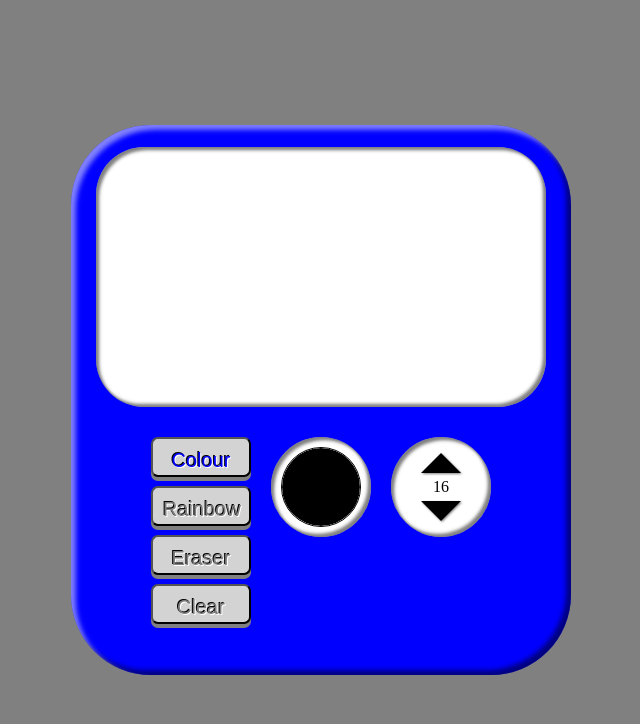
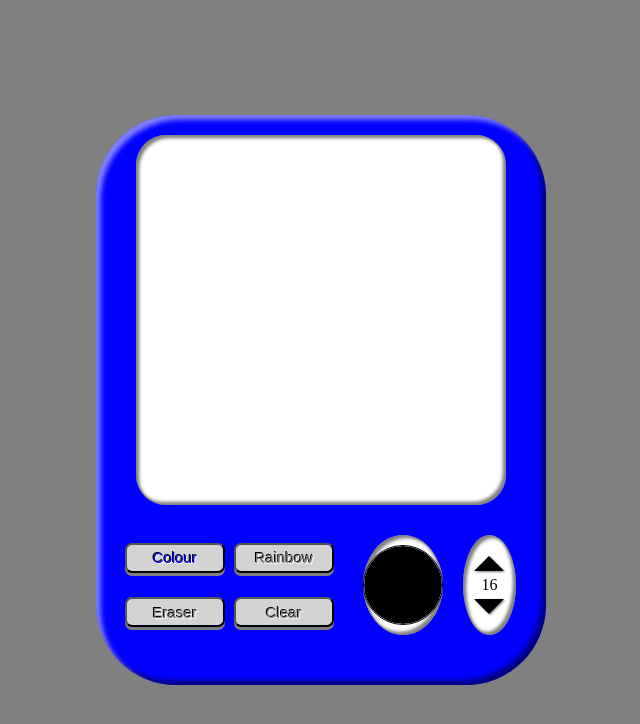
Before and after one commit to jaecoder20/etch-a-sketch, a plain HTML site: page index.html in a window 1280 px wide. Shown: the whole page, without its empty margins (319-959 px from the left). Drawn offline with Linux system fonts and the light colour scheme.

Commit message:
Adjust Css For Parts of the Dispay
Adjusted the dimensions of the sketchpad to a square because JS will
be used to populate the sketch cells dynamically. A square sketchpad
will make JS implementation for this easier. Also adjusted the other
parts of the display that changed as a result of changing sketchpad.

```diff
--- a/styles.css
+++ b/styles.css
@@ -17,8 +17,8 @@ body{
 
 #container{
     background-color: var(--main-color);
-    width: 500px;
-    height: 550px;
+    width: 450px;
+    height: 570px;
     border-radius: 80px;
     display: flex;
     flex-direction: column;
@@ -28,12 +28,15 @@ body{
 }
 
 .sketch-pad{
-    border-radius: 48px;
+    border-radius: 30px;
+    overflow: hidden;
+    display: flex;
+    flex-wrap: wrap;
     position: relative;
     bottom: 30px;
     background-color: white;
-    width: 450px;
-    height: 260px;
+    width: 370px;
+    height: 370px;
     box-shadow: inset 0.2em 0.2em 0.2em 0 rgba(0,0,0,0.5), inset -0.2em -0.2em 0.2em 0 rgba(0,0,0,0.5);
 
 }
@@ -53,6 +56,7 @@ body{
 }
 
 .circle.right{
+    margin-right: 30px;
     gap: 5px;
     display: flex;
     flex-direction: column;
@@ -80,9 +84,9 @@ body{
     1px 1px 1px rgba(0,0,0,.5));
     width: 0;
     height: 0;
-    border-left: 20px solid transparent;
-    border-right: 20px solid transparent;
-    border-bottom: 20px solid black;
+    border-left: 15px solid transparent;
+    border-right: 15px solid transparent;
+    border-bottom: 15px solid black;
     cursor: pointer;
 }
 
@@ -91,27 +95,28 @@ body{
   filter: drop-shadow(1px 1px 1px rgba(0,0,0,.5));
     width: 0;
     height: 0;
-    border-left: 20px solid transparent;
-    border-right: 20px solid transparent;
-    border-top: 20px solid black;
+    border-left: 15px solid transparent;
+    border-right: 15px solid transparent;
+    border-top: 15px solid black;
     cursor: pointer;
 }
 
 .toggle-btns{
+    margin-left: 20px;
     gap: 9px;
     display: flex;
     justify-content: center;
     align-items: center;
-    flex-direction: column;
+    flex-direction: row;
+    flex-wrap: wrap;
 }
 
 .toggle{
-    font-size: 20px;
-    height: 40px;
+    font-size: 15px;
+    height: 30px;
     width: 100px;
     text-align: center;
 	display: inline-block;
-    padding: 10px 10px 10px 10px ;
     background-color: lightgray;
     text-shadow: -1px -1px black, 1px 1px white;
     color: gray;
@@ -146,3 +151,10 @@ input[type=color]::-webkit-color-swatch-wrapper {
 .active{
     color: var(--main-color);
 }
+
+/* .sketch-pad div{
+    width: 23px;
+    height: 23px;
+    background-color: yellow;
+    z-index: 0;
+} */
```
Also changed, not shown: index.html (+0 -1 lines).
